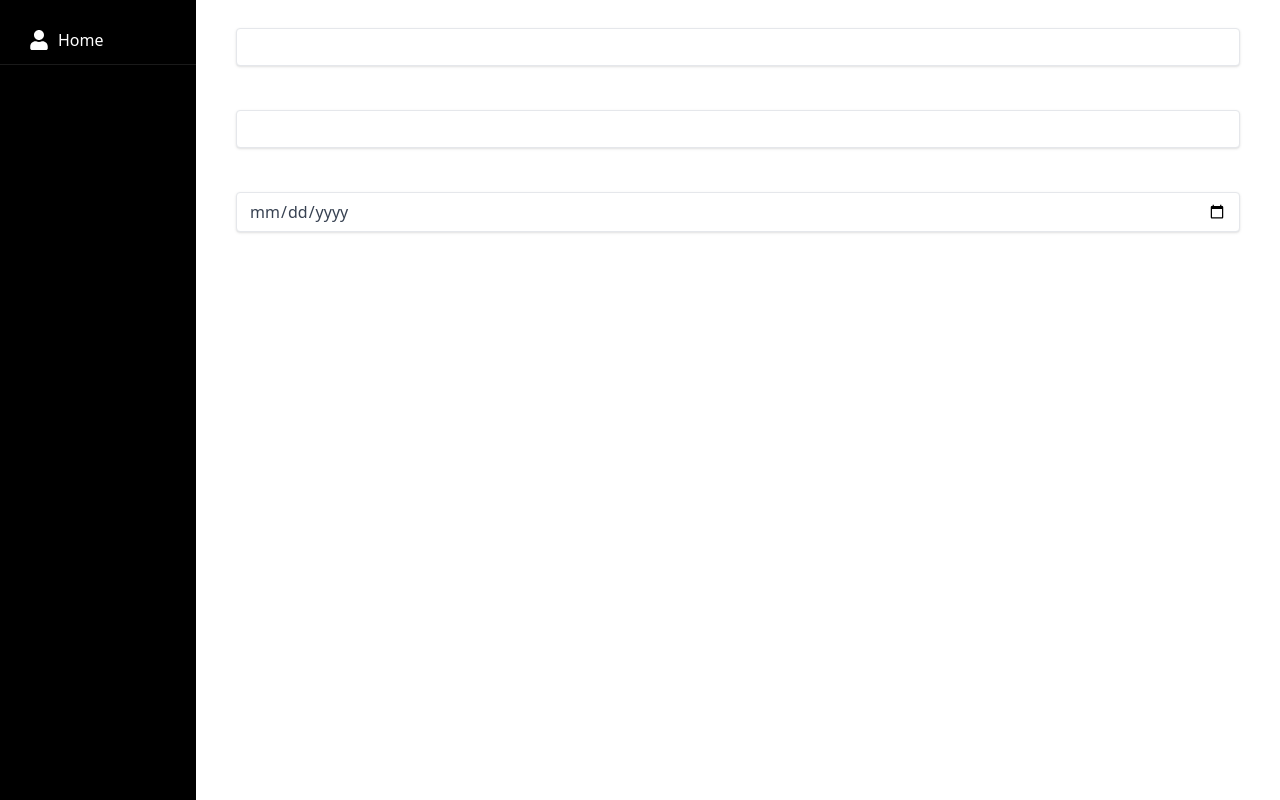
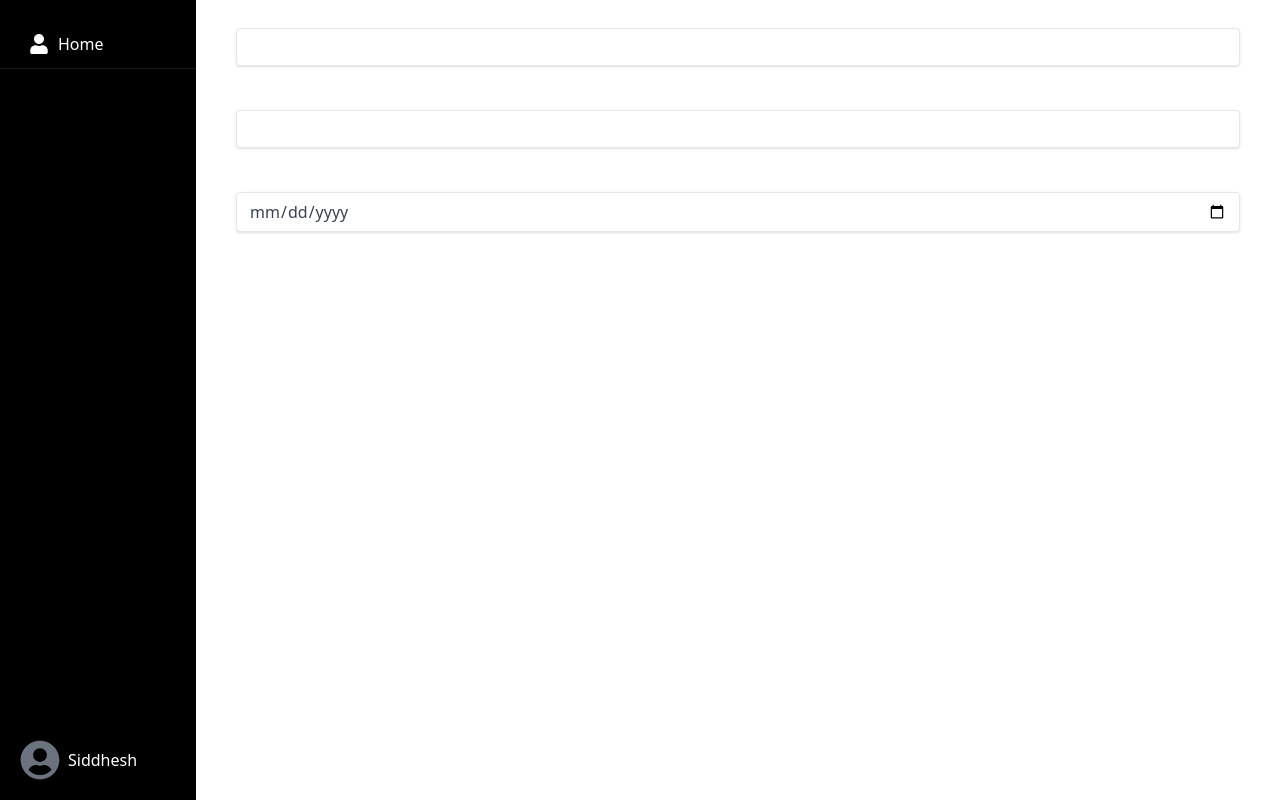
Before and after one commit to i-am-dev-Siddhesh/pesto-task-mgmt, a Next.js app in the folder pesto-frontend/: page / in a window 1280 px wide. Built offline with nearby package versions, Linux system fonts and the light colour scheme.

Commit message:
fix: layout ui fixes

```diff
--- /dev/null
+++ b/pesto-frontend/src/components/Avatar/index.component.tsx
@@ -0,0 +1,33 @@
+import React from 'react';
+import { FaUserCircle } from 'react-icons/fa';
+
+type AvatarProps = {
+    size?: number;
+    imageUrl?: string;
+    altText?: string;
+};
+
+const Avatar: React.FC<AvatarProps> = ({ size = 40, imageUrl, altText }) => {
+    return (
+        <div className="relative">
+            {imageUrl ? (
+                <img
+                    src={imageUrl}
+                    alt={altText}
+                    className={`rounded-full object-cover`}
+                    style={{
+                        width: size,
+                        height: size
+                    }}
+                />
+            ) : (
+                <FaUserCircle className={`text-gray-500`}   style={{
+                    width: size,
+                    height: size
+                }}/>
+            )}
+        </div>
+    );
+};
+
+export default Avatar;
--- a/pesto-frontend/src/components/Layout/Sidebar.component.tsx
+++ b/pesto-frontend/src/components/Layout/Sidebar.component.tsx
@@ -2,6 +2,7 @@ import Link from 'next/link';
 import { useRouter } from 'next/router';
 import React from 'react';
 import { FaUser } from 'react-icons/fa';
+import UserProfile from '../UserProfile/index.component';
 
 type MenuItemProps = {
   icon: React.ReactNode;
@@ -55,10 +56,14 @@ const Sidebar: React.FC<SidebarProps> = ({ show, setter }) => {
 
   return (
     <>
-            <div className={`${className}${appendClass}`}>
-                <div className="p-2 flex"></div>
-                <div className="flex flex-col">
+      <div
+        className={`${className}${appendClass} flex flex-col justify-between`}
+      >
+        <div className="flex flex-col mt-5">
           <MenuItem name="Home" route="/" icon={<FaUser />} setter={setter} />
+        </div>
+        <div className="mb-5 mx-5">
+          <UserProfile name="Siddhesh" profileUrl="" />
         </div>
       </div>
       {show ? <ModalOverlay /> : <></>}
--- /dev/null
+++ b/pesto-frontend/src/components/UserProfile/index.component.tsx
@@ -0,0 +1,18 @@
+// Your component file
+import React from 'react';
+import Avatar from '../Avatar/index.component';
+
+type UserProfileProps = {
+    name: string;
+    profileUrl: string
+}
+const UserProfile = ({ name, profileUrl }: UserProfileProps) => {
+    return (
+        <div className='flex gap-2 items-center'>
+            <Avatar size={40} imageUrl={profileUrl} altText="User Profile Image" />
+            <h2 className='text-white'>{name}</h2>
+        </div>
+    );
+};
+
+export default UserProfile;
```
Also changed, not shown: pesto-frontend/src/components/Layout/MenuBarMobile.component.tsx (indentation only). Lines whose indentation alone changed are shown as unchanged.
